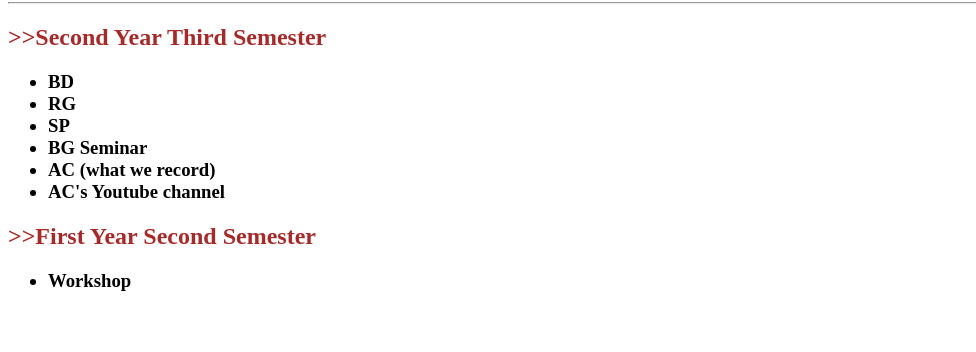
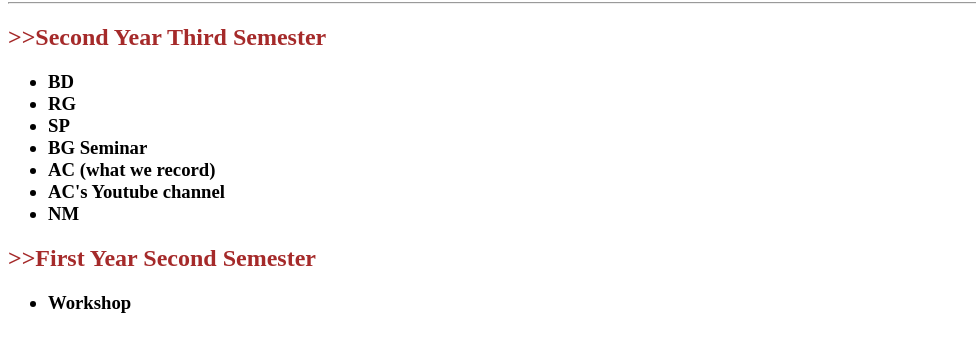
Before and after one commit to biparnakroy/biparnakroy.github.io, a plain HTML site: page yt.html in a window 1280 px wide. Shown: the part 140-492 px from the top of the page, without its empty margins (0-976 px from the left). Drawn offline with Linux system fonts and the light colour scheme.

Commit message:
Update yt.html

```diff
--- a/yt.html
+++ b/yt.html
@@ -40,6 +40,8 @@
                 </li>
                  <li><a href="https://www.youtube.com/channel/UCN0s4NoMFOsIodJTq9EiFMA/videos">AC's Youtube channel</a>
                 </li>
+                <li><a href="https://www.youtube.com/playlist?list=PLPoMyCkIcJ4Ktakm696aId1RmV3PO9LOM">NM</a>
+                </li>
             </h3>
         </ul>
         <h2 style="color:brown;"> >>First Year Second Semester</h2>
```
